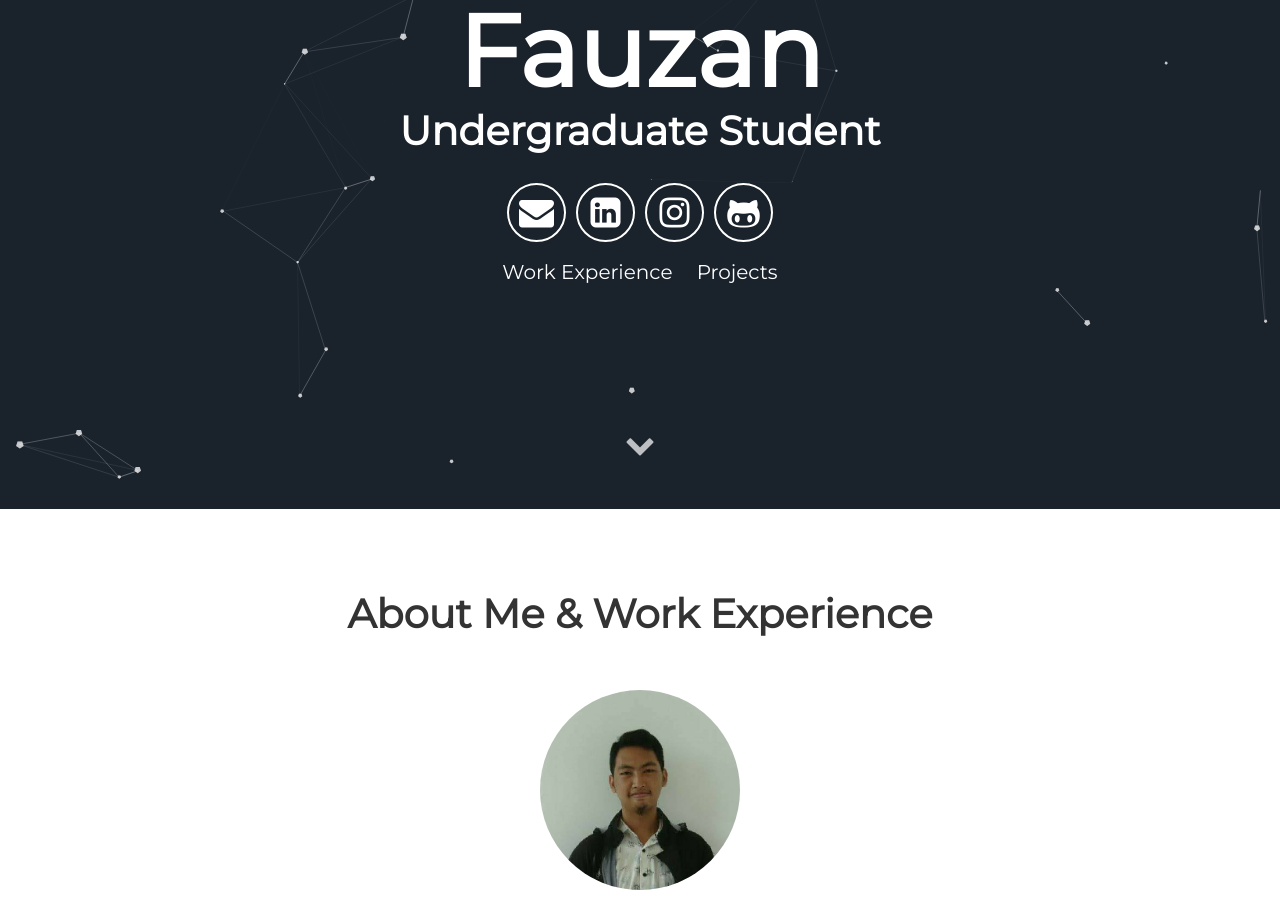
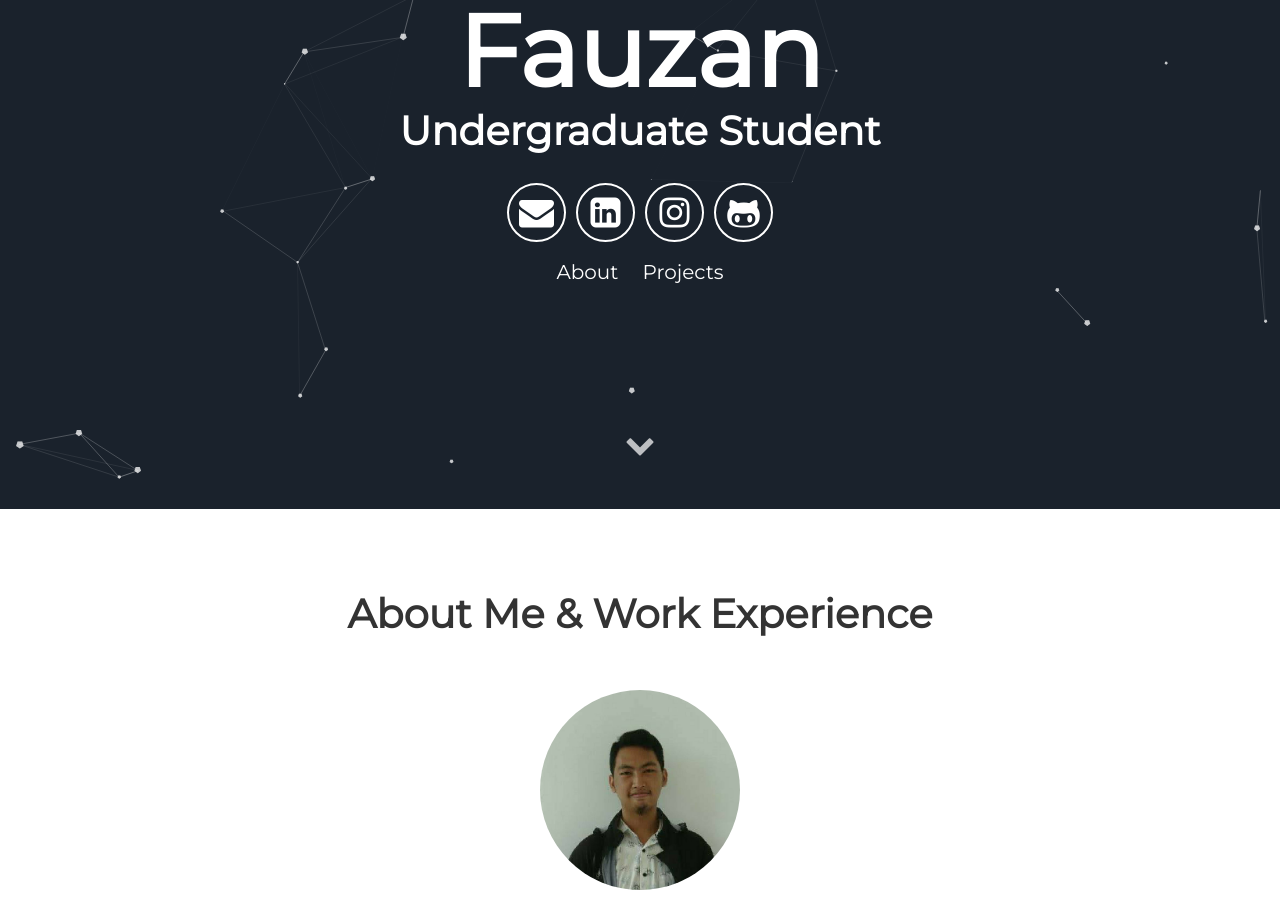
Before and after one commit to Fizdan/Fizdan.github.io, a Jekyll site: the page built from index.md, in a window 1280 px wide and 900 px high, scrolled down 391 px. Built offline with Jekyll 4.4.1, drawn with Linux system fonts in a browser that asks for light colours; our own code applies the rules of GitHub Pages for plain Markdown files; some of the changed text lies outside the part shown.

Commit message:
fix title

```diff
--- a/_includes/about.html
+++ b/_includes/about.html
@@ -17,7 +17,7 @@
       <p>I work as a mobile developer at Tutordoors - PT. Sinergia Internasional Edutama on my fifth Semester, where I created a feature for developing their online tutor application using the Ionic framework</p>
     </div>
     <div class="tech">
-      <h2>API Dev Freelance</h2>
+      <h2>API Developer</h2>
       <img class="iconCustom" style="height: 100px; width: 100px; display: block; margin-left: auto; margin-right: auto;" alt="AneBantu" src="{{ "/assets/img/Anebantu.jpg" | prepend: site.baseurl }}" />
       <p>On sixth semester i started freelancing where I got an offer to develop a REST API according to existing Contracts and Features using NodeJs, Sequelize, and Javascript</p>
     </div>
--- a/_includes/header.html
+++ b/_includes/header.html
@@ -11,7 +11,7 @@
         <a aria-label="My Github" target="_blank" href="https://github.com/Fizdan"><i class="icon fa fa-github-alt" aria-hidden="true"></i></a>
       </div>
       <div class="header-links">
-        <a class="link" href="#about" data-scroll>Work Experience</a>
+        <a class="link" href="#about" data-scroll>About</a>
         <a class="link" href="#projects" data-scroll>Projects</a>
       </div>
   </div>
```
